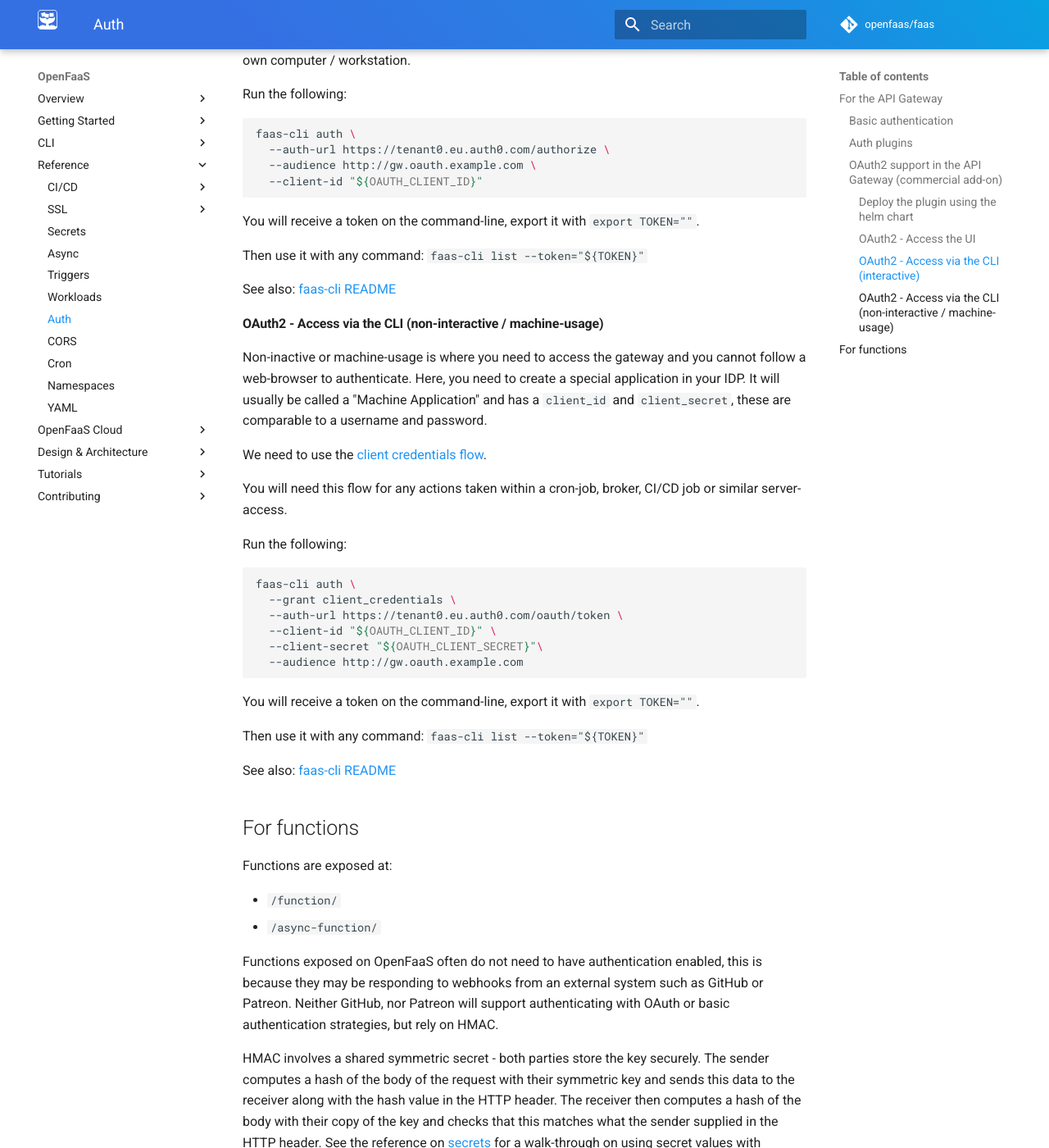
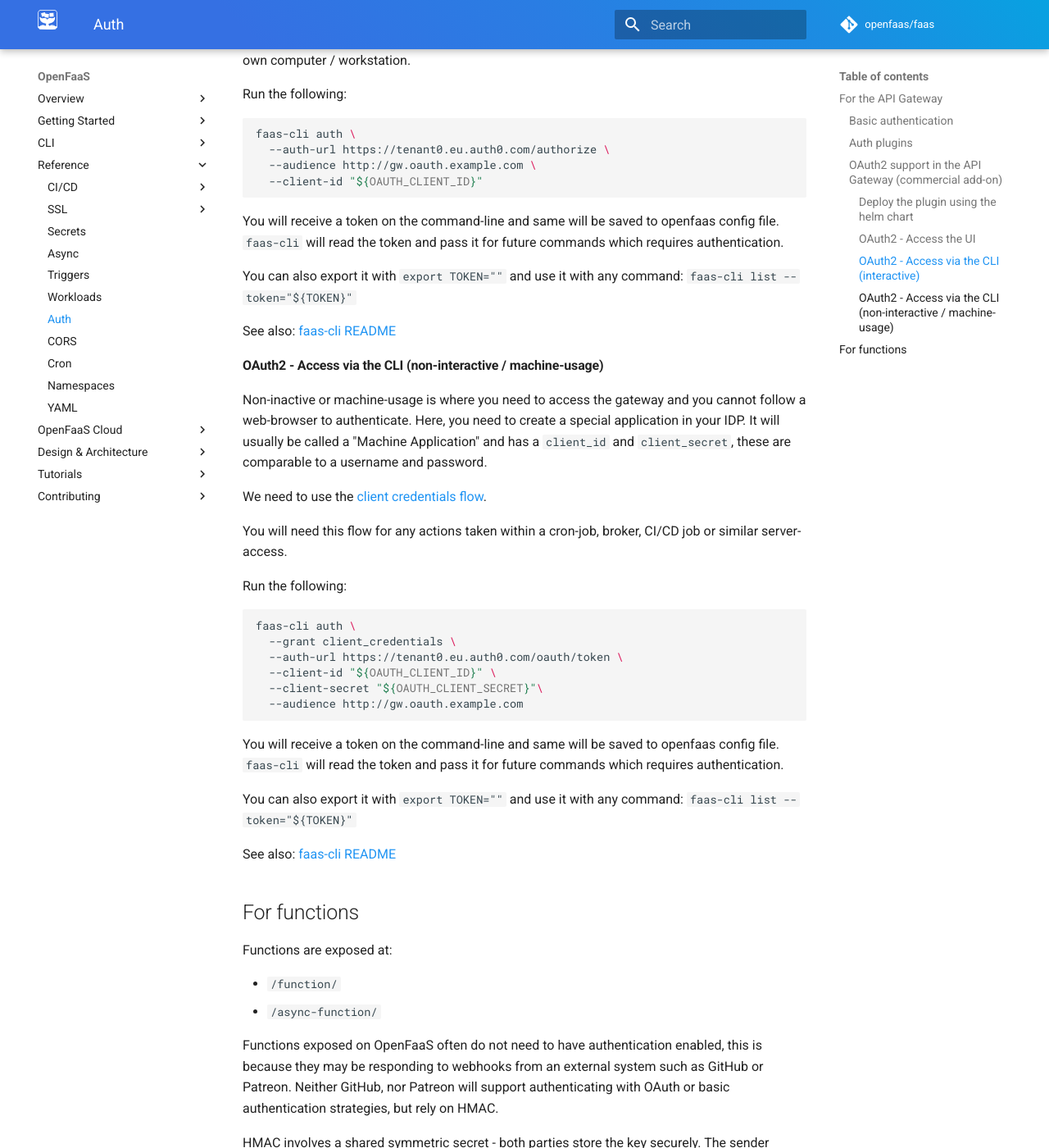
Before and after one commit to openfaas/docs, an MkDocs documentation site: the page built from docs/reference/authentication.md, in a window 1280 px wide and 1400 px high, scrolled down 2843 px. Shown: the whole window at 82% size. Built offline with MkDocs 1.6.1 and Material for MkDocs 9.7.7, drawn with Linux system fonts in a browser that asks for light colours; comment, search, counter and statistics services are not loaded; some of the changed text lies outside the part shown.

Commit message:
Update oauth2 documentation
Signed-off-by: Vivek Singh <vivekkmr45@yahoo.in>

````diff
--- a/docs/reference/authentication.md
+++ b/docs/reference/authentication.md
@@ -122,9 +122,9 @@ faas-cli auth \
   --client-id "${OAUTH_CLIENT_ID}"
 ```
 
-You will receive a token on the command-line, export it with `export TOKEN=""`.
+You will receive a token on the command-line and same will be saved to openfaas config file. `faas-cli` will read the token and pass it for future commands which requires authentication.
 
-Then use it with any command: `faas-cli list --token="${TOKEN}"`
+You can also export it with `export TOKEN=""` and use it with any command: `faas-cli list --token="${TOKEN}"`
 
 See also: [faas-cli README](https://github.com/openfaas/faas-cli)
 
@@ -147,9 +147,9 @@ faas-cli auth \
   --audience http://gw.oauth.example.com
 ```
 
-You will receive a token on the command-line, export it with `export TOKEN=""`.
+You will receive a token on the command-line and same will be saved to openfaas config file. `faas-cli` will read the token and pass it for future commands which requires authentication.
 
-Then use it with any command: `faas-cli list --token="${TOKEN}"`
+You can also export it with `export TOKEN=""` and use it with any command: `faas-cli list --token="${TOKEN}"`
 
 See also: [faas-cli README](https://github.com/openfaas/faas-cli/blob/master/README.md)
 
````
Also changed, not shown: other parts of docs/reference/authentication.md (+1 -1 lines).
